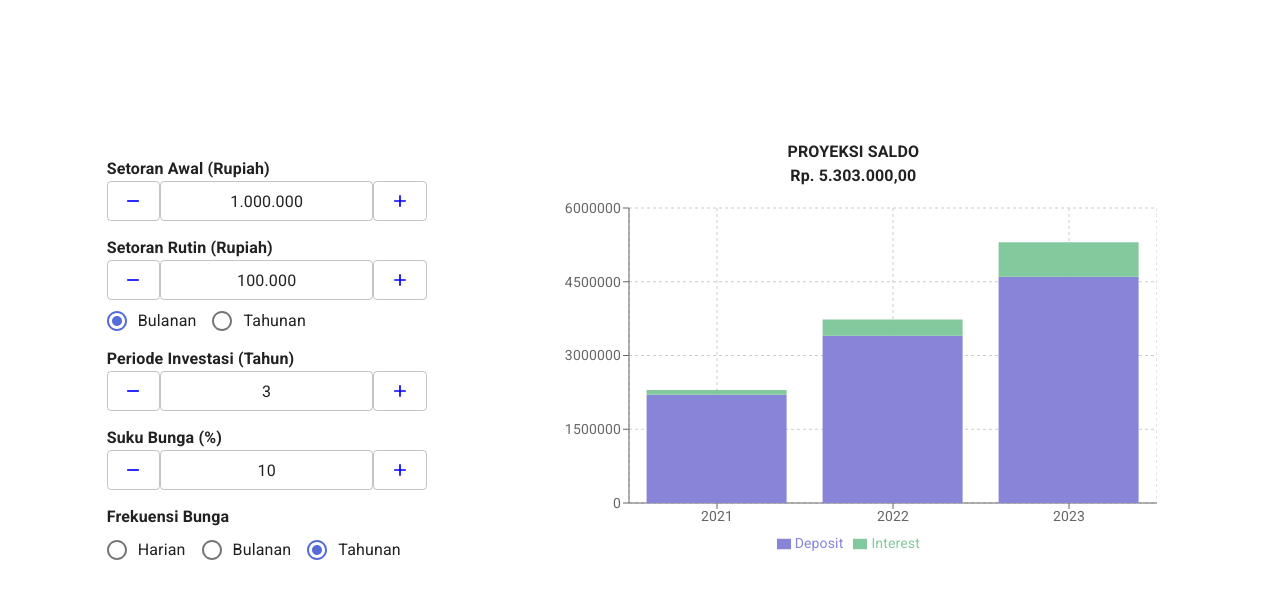
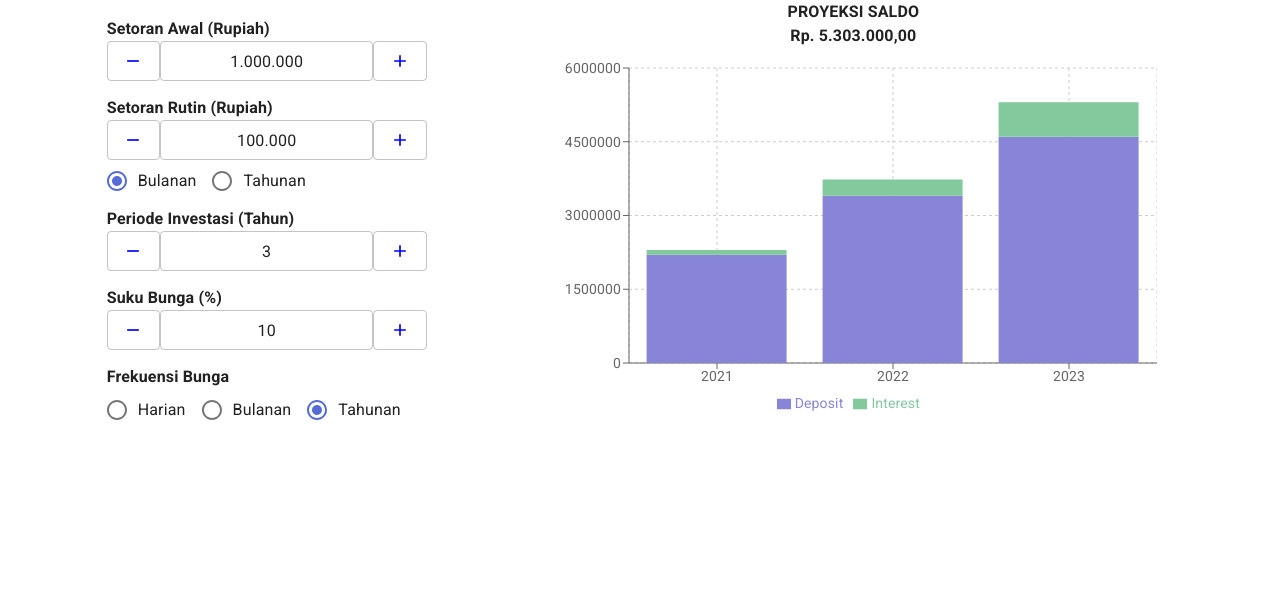
Before and after one commit to ajiyudhanto/saving-goal-calc, a Next.js app: page / in a window 1280 px wide. Shown: the top 598 px of the page. Built offline with nearby package versions, Linux system fonts and the light colour scheme.

Commit message:
removing whitespace on top

```diff
--- a/pages/index.js
+++ b/pages/index.js
@@ -201,10 +201,10 @@ export default function Home() {
       </Head>
 
       {/* <Navbar /> */}
-      <Grid container justify='center' alignItems='center' style={{ minHeight: '91vh' }}>
-        <Hidden smUp>
+      <Grid container justify='center' alignItems='center'>
+        {/* <Hidden smUp>
           <Grid item xs={12} style={{ height: '5vh' }} />
-        </Hidden>
+        </Hidden> */}
         <Grid xs={10} sm={3} item container justify='center' alignItems='center'>
           <Grid xs={12} item container justify='flex-start' style={{ marginBottom: '15px' }}>
             <Grid xs={12} item container justify='flex-start'>
```
